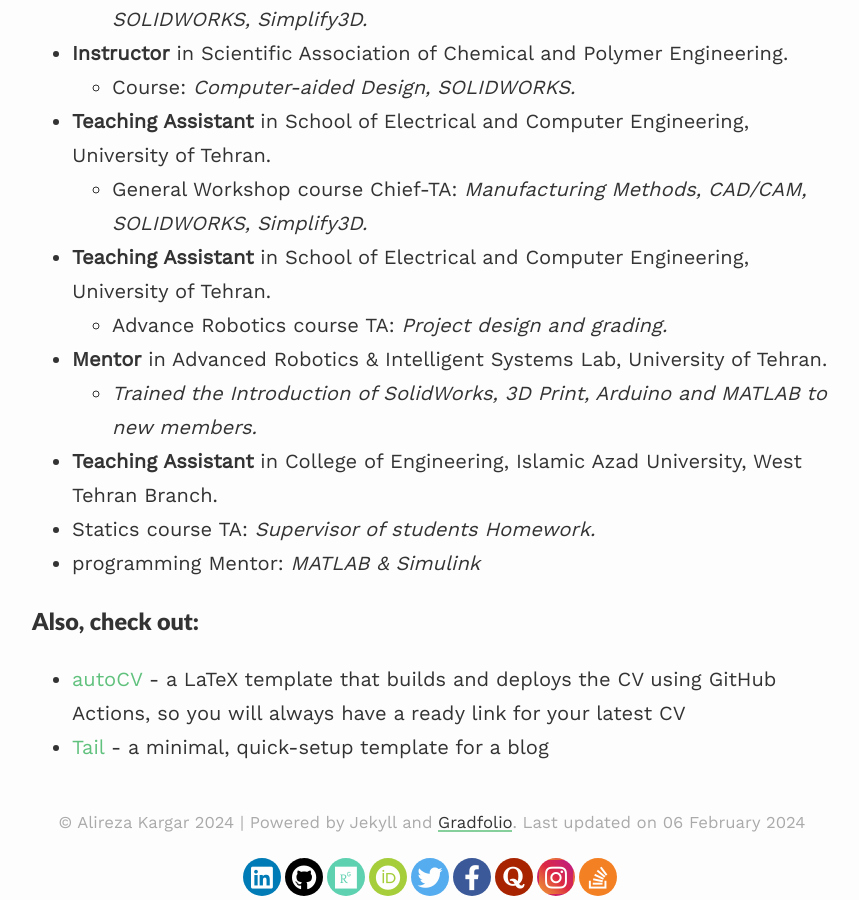
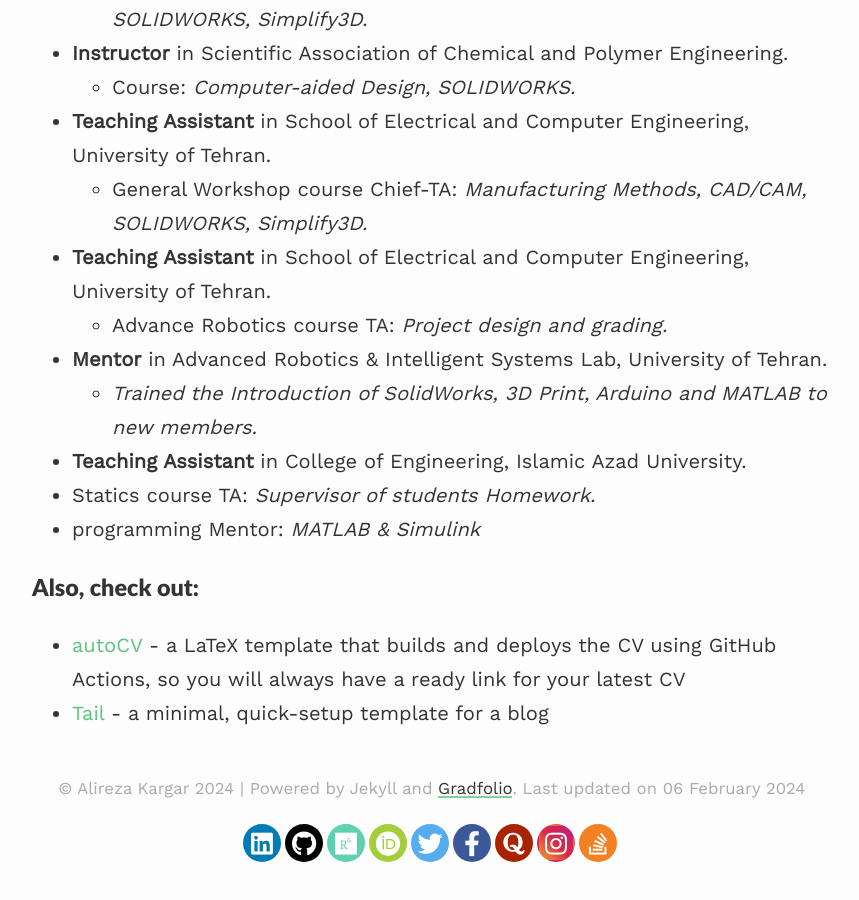
Before and after one commit to alireza-kargar/alireza-kargar.github.io, a Jekyll site: the page built from index.md, in a window 1280 px wide and 900 px high, scrolled down 2310 px. Shown: the whole window, without its empty margins (208-1067 px from the left). Built offline with Jekyll 4.4.1, drawn with Linux system fonts in a browser that asks for light colours; nearby versions of some CDN libraries; after the commit the page ends 3176 px from its top, so only the background shows below that.

Commit message:
text eddit

```diff
--- a/index.md
+++ b/index.md
@@ -66,7 +66,7 @@ Product and System design, Computer-aided design and manufacturing , Service Rob
 - **Mentor** in Advanced Robotics & Intelligent Systems Lab, University of Tehran.
   - *Trained the Introduction of SolidWorks, 3D Print, Arduino and MATLAB to new members.*
 
-- **Teaching Assistant** in College of Engineering, Islamic Azad University, West Tehran Branch.
+- **Teaching Assistant** in College of Engineering, Islamic Azad University.
  - Statics course TA: *Supervisor of students Homework.*
  - programming Mentor: *MATLAB & Simulink*
 
```
